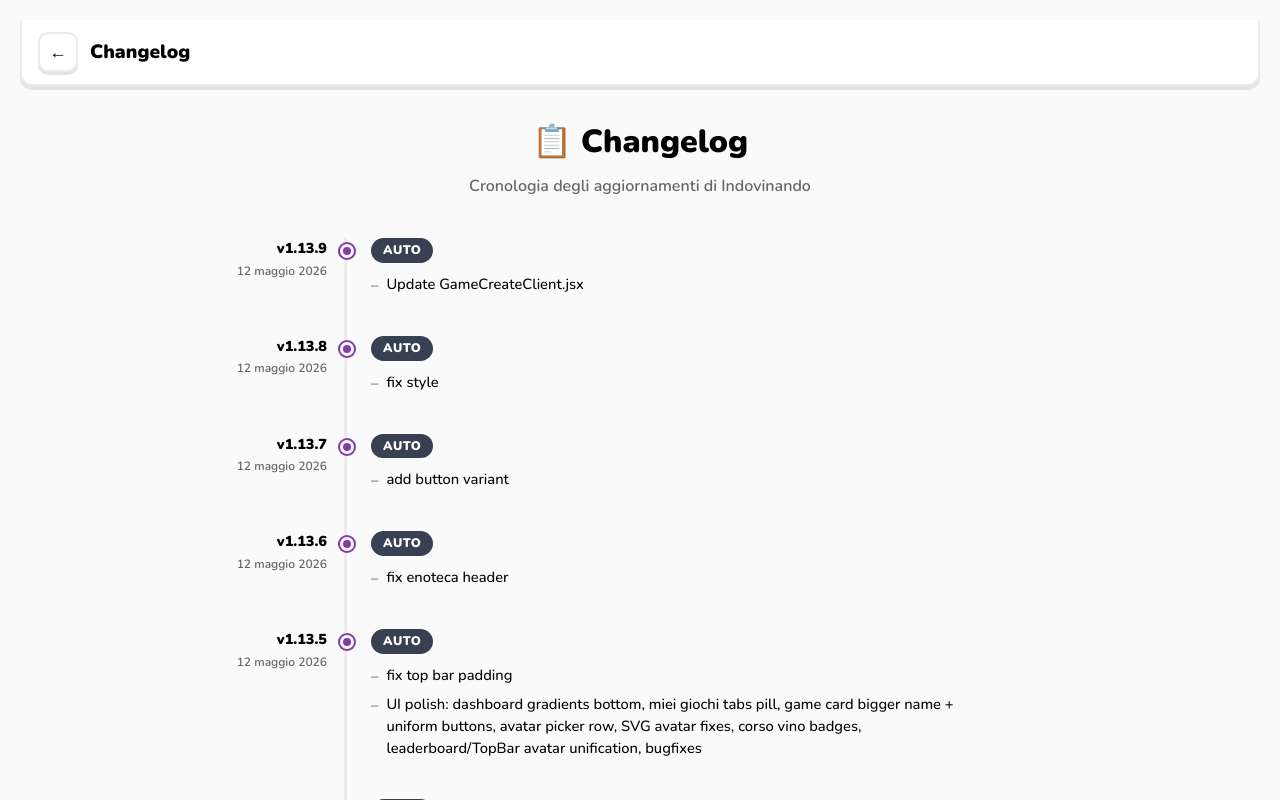
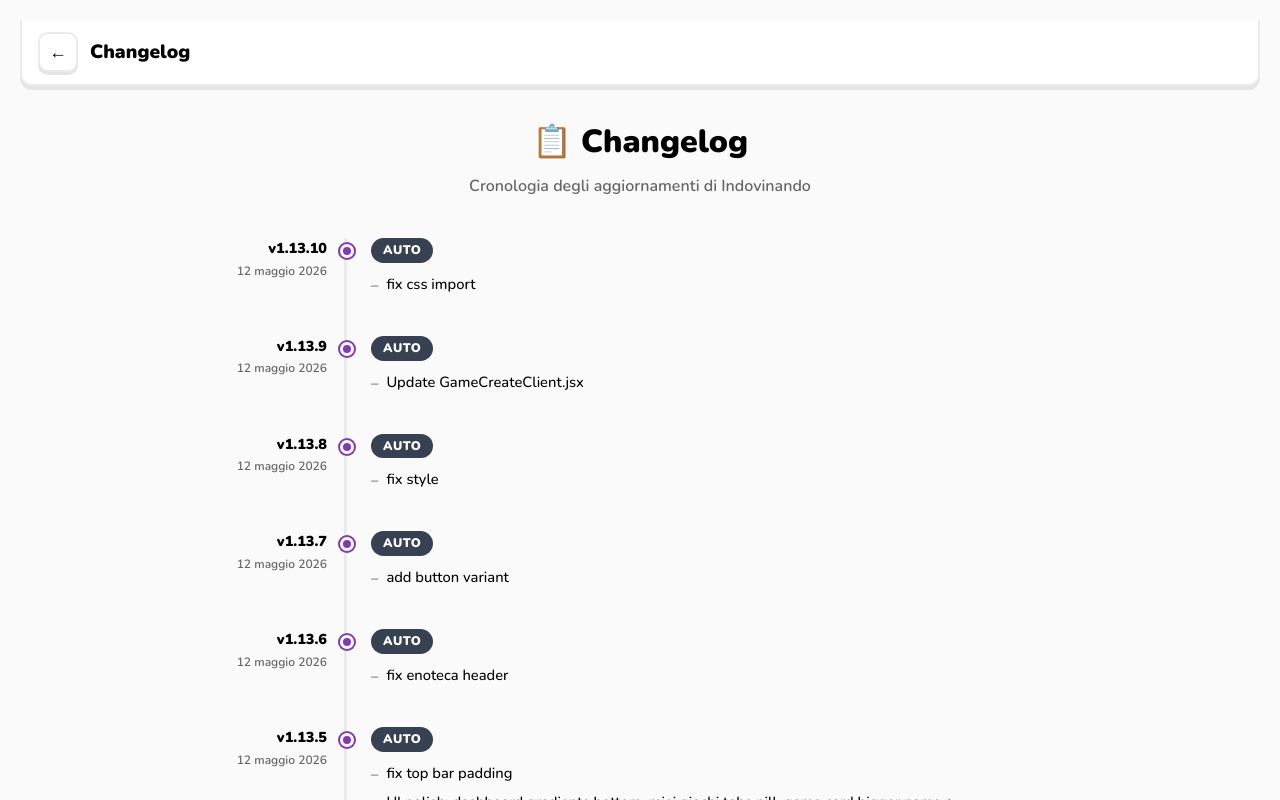
Before and after one commit to Phosl/indovinando, a Next.js app: page /changelog in a window 1280 px wide. Shown: the top 800 px of the page. Built offline with nearby package versions, Linux system fonts and the light colour scheme; no server answers.

Commit message:
chore: update changelog

```diff
--- a/src/app/changelog/page.js
+++ b/src/app/changelog/page.js
@@ -7,6 +7,15 @@
 }
 
 const CHANGELOG = [
+  {
+    version: '1.13.10',
+    date: '12 maggio 2026',
+    label: 'Auto',
+    changes: [
+      'fix css import',
+    ],
+  },
+
   {
     version: '1.13.9',
     date: '12 maggio 2026',
```
